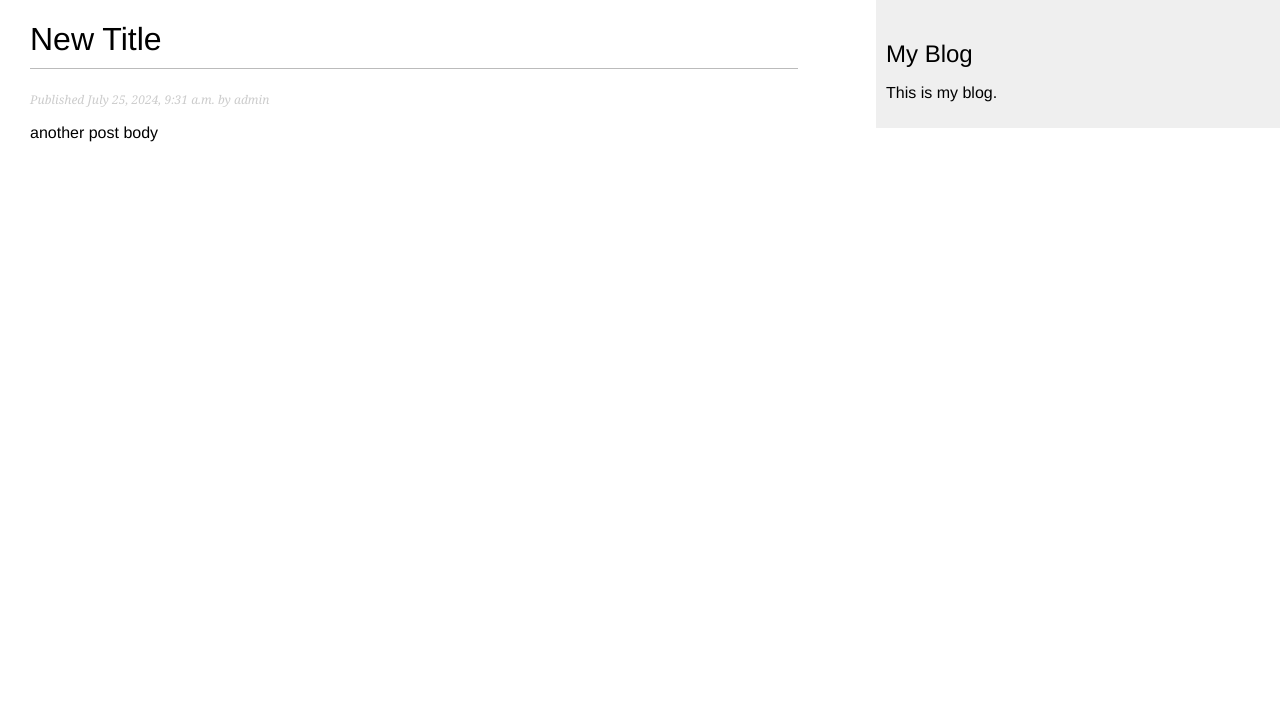
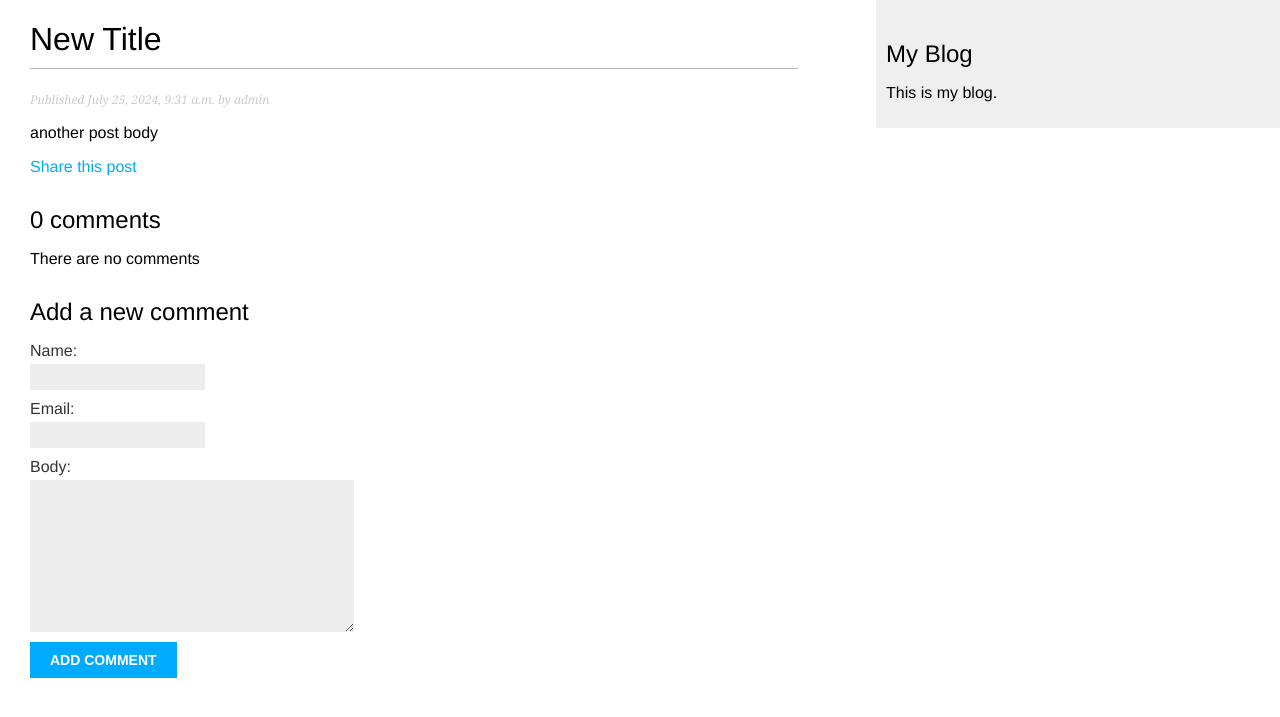
Before and after one commit to yash-rb/my_site, a Django app: a page that uses blog/templates/blog/post/detail.html in a window 1280 px wide. Shown: the top 717 px of the page. Run offline with Django 5.2, Linux system fonts and the light colour scheme; data comes from the database, SQL or seed files in the repository; both versions use the stored data as it was after the commit; parts of the project's set-up code (start-up, migrations or seed data) failed here and were passed over.

Commit message:
Added comment functionality on a post

```diff
--- /dev/null
+++ b/blog/forms.py
@@ -0,0 +1,13 @@
+from django import forms
+from .models import Comment
+
+class EmailPostForm(forms.Form):
+    name=forms.CharField( max_length=25)
+    email = forms.EmailField()
+    to = forms.EmailField()
+    comments = forms.CharField(required=False, widget=forms.Textarea)
+
+class CommentForm(forms.ModelForm):
+    class Meta:
+        model = Comment
+        fields = ['name', 'email', 'body']
--- a/blog/models.py
+++ b/blog/models.py
@@ -2,7 +2,7 @@ from django.db import models
 from django.utils import timezone
 from django.contrib.auth.models import User
 from django.urls import reverse
-
+from taggit.managers import TaggableManager
 
 #Custom object manager
 class PublishedManager(models.Manager):
@@ -35,6 +35,8 @@ class Post(models.Model):
     objects = models.Manager() #default manager
     published = PublishedManager() #Custom object manager
 
+    tags=TaggableManager()
+
     class Meta:
         # This ordering will apply by default for database queries when no specific order is provided in the query |   ##(-)hyphen indicates descending order before the field name, -publish.
 
@@ -54,3 +56,21 @@ class Post(models.Model):
                            self.publish.day,
                            self.slug
                        ] )
+
+class Comment(models.Model):
+    post = models.ForeignKey(Post, on_delete=models.CASCADE, related_name='comments')
+    name = models.CharField(max_length=80)
+    email = models.EmailField()
+    body = models.TextField()
+    created = models.DateTimeField(auto_now_add=True)
+    updated = models.DateTimeField(auto_now=True)
+    active = models.BooleanField(default=True)
+
+
+    class Meta:
+        ordering = ['created']
+        indexes = [
+            models.Index(fields=['created']),
+        ]
+    def __str__(self):
+        return f"Comment by {self.name} on {self.post}"
--- a/blog/templates/blog/post/detail.html
+++ b/blog/templates/blog/post/detail.html
@@ -10,4 +10,31 @@
     Published {{ post.publish }} by {{ post.author }}
 </p>
 {{ post.body | linebreaks }}
+
+<p>
+    <a href="{% url "blog:post_share" post.id %}">
+    Share this post
+    </a>
+</p>
+
+    {% with comments.count as total_comments %}
+
+        <h2>
+            {{ total_comments }} comment{{total_comments|pluralize}}
+        </h2>
+    {% endwith %}
+    {% for comment in comments %}
+        <div class="comment">
+            <p class="info">
+                Comment {{ forloop.counter }} by {{ comment.name}}
+                {{ comment.created }}
+            </p>
+            {{ comment.body | linebreaks}}
+
+        </div>
+
+        {% empty %}
+            <p>There are no comments</p>
+    {% endfor %}
+    {% include "blog/post/includes/comment_form.html" %}
 {% endblock%}
--- /dev/null
+++ b/blog/templates/blog/post/includes/comment_form.html
@@ -0,0 +1,7 @@
+<h2>Add a new comment</h2>
+
+<form action="{% url 'blog:post_comment' post.id %}" method="post">
+    {{ form.as_p }}
+    {% csrf_token %}
+    <p><input type='submit' value='Add Comment'></p>
+</form>
--- a/blog/urls.py
+++ b/blog/urls.py
@@ -10,4 +10,6 @@ urlpatterns = [
     path('',views.PostListView.as_view(), name = "post_list"),
     path('<int:year>/<int:month>/<int:day>/<slug:post>/',
          views.post_detail, name='post_detail'),
+    path('<int:post_id>/share', views.post_share, name = 'post_share'),
+    path('<int:post_id>/comment', views.post_comment, name = 'post_comment'),
 ]
--- a/blog/views.py
+++ b/blog/views.py
@@ -1,7 +1,10 @@
 from django.shortcuts import render, get_object_or_404
-from .models import Post
+from .models import Post, Comment
 from django.core.paginator import Paginator, EmptyPage, PageNotAnInteger
 from django.views.generic import ListView
+from .forms import EmailPostForm, CommentForm
+from django.core.mail import send_mail
+from django.views.decorators.http import require_POST
 
 # def post_list(request):
 
@@ -67,5 +70,54 @@ def post_detail(request, year, month, day, post):
                              publish__year=year,
                              publish__month=month,
                              publish__day=day)
+    # List of active comments for this post
+    comments = post.comments.filter(active=True)
+    # Form for users to comment
+    form = CommentForm()
 
-    return render(request, 'blog/post/detail.html', {'post':post})
+    return render(request, 'blog/post/detail.html',
+                  {'post':post,
+                   'comments':comments,
+                   'form':form})
+
+def post_share(request, post_id):
+    post = get_object_or_404(Post, id = post_id, status=Post.Status.PUBLISHED)
+    sent = False
+    if request.method == 'POST':
+        #It means form is submited
+        form = EmailPostForm(request.POST)
+
+        if form.is_valid():
+            cd = form.cleaned_data
+            post_url = request.build_absolute_uri(post.get_absolute_url())
+            subject = f"{cd['name']} recommends read {post.title}"
+            message= f"Read {post.title} @ {post_url}\n\n"\
+                f"{cd['name']}\s comments: {cd['comments']} "
+            send_mail(subject, message, "yashraj78289@gmail.com",[cd['to']])
+            sent = True
+    else :
+        form = EmailPostForm()
+    return render(request, 'blog/post/share.html', {'post':post, 'form':form, 'sent':sent})
+
+@require_POST
+def post_comment(request, post_id):
+    print("Recieved post")
+    post = get_object_or_404(Post, id=post_id, status=Post.Status.PUBLISHED)
+    comment = None
+    form = CommentForm(data=request.POST)
+    if form.is_valid():
+        print("is_valid")
+
+         # Create a Comment object without saving it to the database
+        comment = form.save(commit=False)
+        # Assign the post to the comment
+        comment.post = post
+        # SAve the comment to the database
+
+        comment.save()
+        return render(request, 'blog/post/comment.html',
+                      {'post':post,
+                       'form':form,
+                       'comment':comment
+                       })
+    else: print(form.errors)
```
Also changed, not shown: blog/admin.py (+7 -1 lines), blog/templates/blog/post/comment.html (added, +17 -0 lines), blog/templates/blog/post/share.html (added, +24 -0 lines), my_site/settings.py (+8 -0 lines), blog/migrations/0003_comment.py (added), blog/migrations/0004_post_tags.py (added), db.sqlite3.
